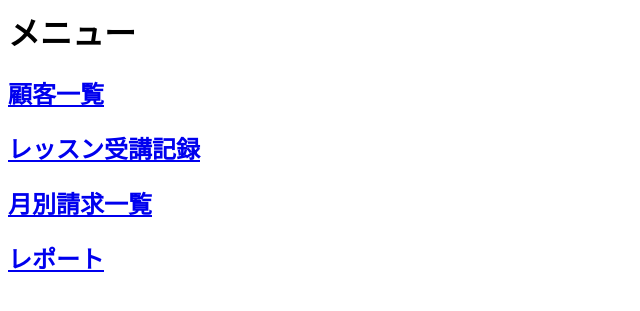
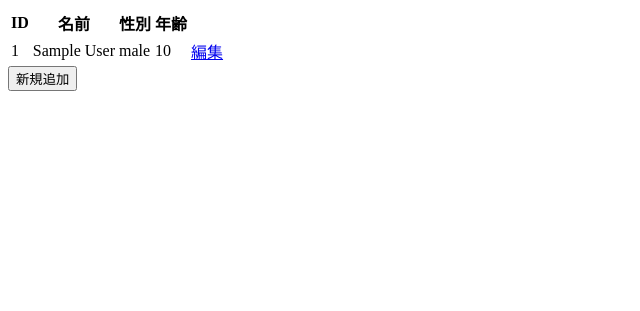
Before and after one commit to kyooooheisan/school_system_app, a Django app: template school_system/templates/school_system/index.html in a window 1280 px wide. Shown: the top 311 px of the page, without its empty margins (0-640 px from the left). Run offline with Django 3.2, Linux system fonts and the light colour scheme; the template is opened without the code that fills it: values that come from a table or form of the project are taken from there, others are empty; tables that the repository leaves empty hold one stand-in row (values such as "Sample post").

Commit message:
made top page

```diff
--- a/mysite/urls.py
+++ b/mysite/urls.py
@@ -20,4 +20,5 @@ import school_system.views
 urlpatterns = [
     path('admin/', admin.site.urls),
     path('',include('school_system.urls')),
+    path('index/',include('school_system.urls'))
 ]
--- a/school_system/templates/school_system/index.html
+++ b/school_system/templates/school_system/index.html
@@ -1,30 +1,24 @@
-<html>
- <head>
-   <title>school_system</title>
- </head>
 
- <body>
-
-   <div>
-     <h1>メニュー</h1>
-   </div>
-
-   <div>
-     <h2><a href="/">顧客一覧</a></h2>
-   </div>
-
-   <div>
-     <h2><a href="/">レッスン受講記録</a></h2>
-   </div>
-
-   <div>
-     <h2><a href="/">月別請求一覧</a></h2>
-   </div>
-
-   <div>
-     <h2><a href="/">レポート</a></h2>
-   </div>
+<table>
+  <tr>
+    <th>ID</th>
+    <th>名前</th>
+    <th>性別</th>
+    <th>年齢</th>
+  </tr>
+{% for student in students %}
+  <tr>
+    <td>{{student.id}}</td>
+    <td>{{student.name}}</td>
+    <td>{{student.gender}}</td>
+    <td>{{student.age}}</td>
+    <td><a href="/">編集</a></td>
+  </tr>
+{% endfor %}
+</table>
 
 
-  </body>
-</html>
+<form action="/" method="post">
+  {% csrf_token %}
+  <input type="submit" value="新規追加">
+</form>
--- a/school_system/urls.py
+++ b/school_system/urls.py
@@ -2,5 +2,6 @@ from django.urls import path
 from . import views
 
 urlpatterns=[
-    path('',views.index,name="index")
+    path('',views.top,name="top"),
+    path("index/",views.index,name="index"),
 ]
```
Also changed, not shown: school_system/templates/school_system/top.html (added, +30 -0 lines), school_system/views.py (+6 -1 lines).
